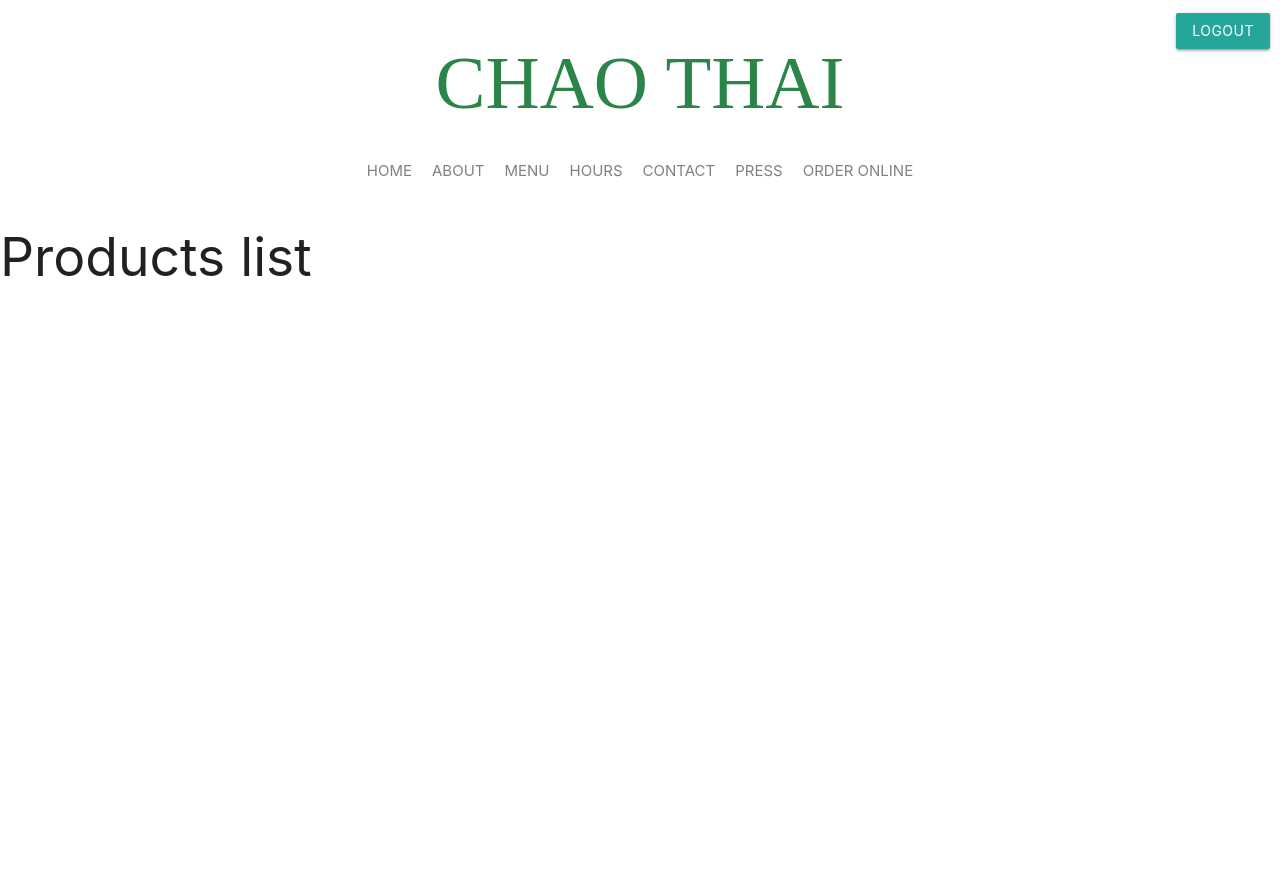
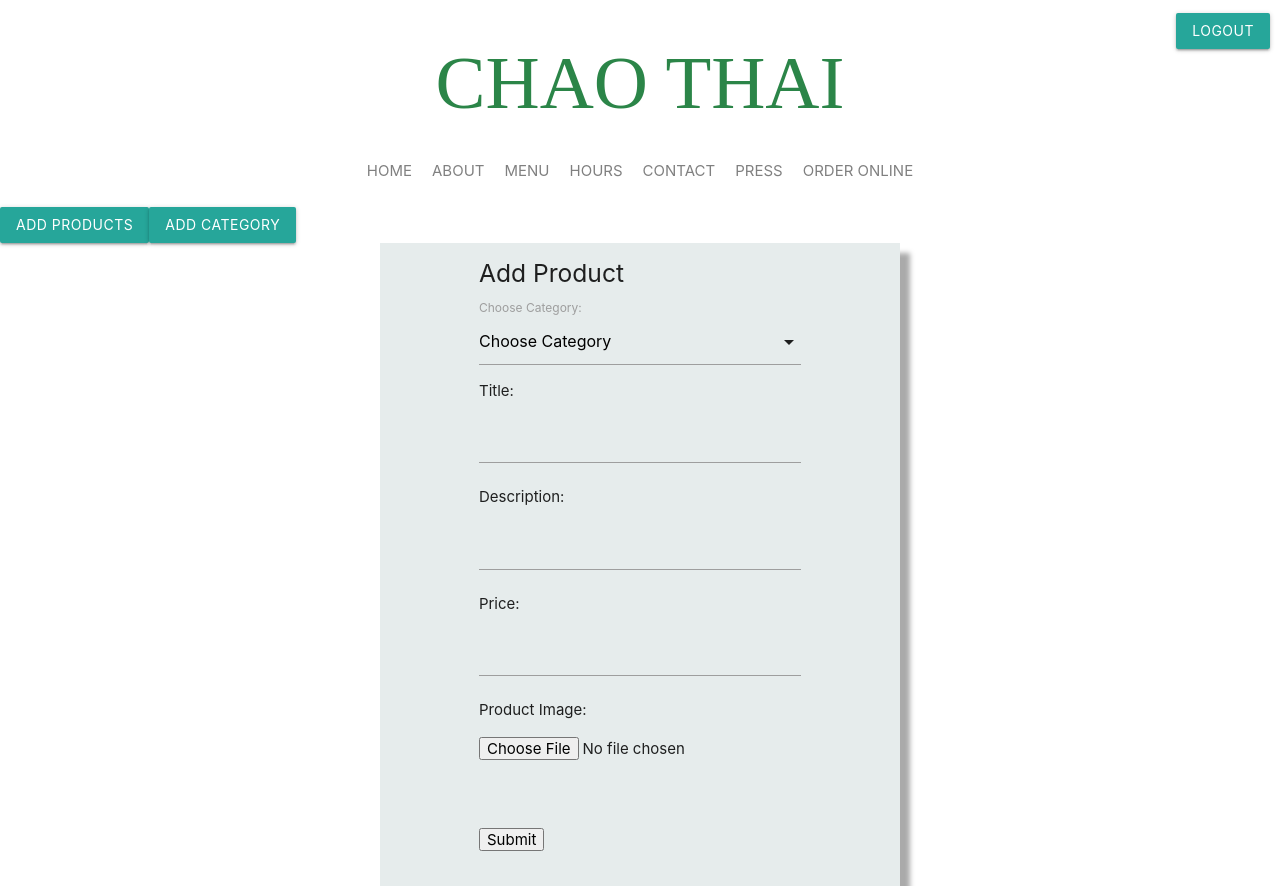
Before and after one commit to mustufakhan/mandy-qeen-restaurant, a React (Create React App) app in the folder frontend/: page /products in a window 1280 px wide. Before the commit the page ends 800 px from the top, so only its background shows below. Built offline with nearby package versions, Linux system fonts and the light colour scheme; sample sign-in values are in the browser's storage.

Commit message:
add product and category form

```diff
--- a/frontend/src/components/products/Product.js
+++ b/frontend/src/components/products/Product.js
@@ -1,6 +1,7 @@
-import React from 'react'
+import React, { useState, useEffect } from 'react'
 import Navbar from '../navbar/Navbar'
 import {useHistory} from 'react-router-dom'
+import M from 'materialize-css'
 
 export const Product = () => {
   const history = useHistory()
@@ -8,6 +9,58 @@ export const Product = () => {
     localStorage.clear()
     history.push('/')
   }
+  document.addEventListener('DOMContentLoaded', function() {
+    var elems = document.querySelectorAll('.collapsible');
+    var instances = M.Collapsible.init(elems, true);
+  });
+
+  useEffect(() => {
+   M.AutoInit();
+  }, []);
+
+  const [categoryName, setCategoryName] =useState('')
+  const [title, setTitle] =useState('')
+  const [description, setDescription] =useState('')
+  const [price, setPrice] =useState('')
+  const [Image, setImage] = useState([]);
+  const [productShow, setProductShow] = useState(true);
+  const [handleCategoryShow, setHandleCategoryShow] = useState(false);
+  const [addCategoryName, setAddCategoryName] =useState("")
+  const [addCategoryNames, setAddCategoryNames] =useState([])
+
+  const handleCategoryChange = (e) => {
+    setCategoryName(e.target.value)
+  }
+
+  const handleImageChange = (e) =>{
+    //setImage(e.target.files[0]);
+    if (e.target.files && e.target.files[0]){
+    const reader = new FileReader();
+    const objectURL = reader.readAsDataURL(e.target.files[0]);
+    //const objectURL=URL.createObjectURL(e.target.files[0]);
+    //setImage(pre=> [...pre,objectURL])
+      reader.onloadend = function (e) {
+        setImage(pre=> [...pre,reader.result])
+      }
+    }
+  }
+  const handleProductAddShow = (e) => {
+    setHandleCategoryShow(false)
+    setProductShow(true)
+  }
+  const handleCategoryAddShow = (e) => {
+    setHandleCategoryShow(true)
+    setProductShow(false)
+  }
+  const handleCategoryNameAdd = (e) =>{
+    setAddCategoryName(e.target.value)
+  }
+  const handleCategoryNameAddSubmit = (e) =>{
+    e.preventDefault();
+    setAddCategoryNames(prev=>[...prev,addCategoryName]);
+    setAddCategoryName("");
+  }
+  console.log("fdsff",addCategoryNames)
   return (
     <div>
       <button
@@ -20,7 +73,70 @@ export const Product = () => {
         Logout
       </button>
       <Navbar/>
-      <h2>Products list</h2>
+      <button class="btn waves-effect waves-light" onClick={handleProductAddShow}>Add Products</button>
+      <button class="btn waves-effect waves-light" onClick={handleCategoryAddShow}>Add Category</button>
+       { productShow && <div className="box">
+        <div className="formbox1">
+          <form>
+            <h5>Add Product</h5>
+            <label>
+            Choose Category:
+            <select value={categoryName} onChange={(e)=>setCategoryName(e.target.value)}>
+              <option value="" disabled selected>Choose Category</option>
+              <option value="Category1">Category1</option>
+              <option value="Category2">Category2</option>
+              <option value="Category3">Category3</option>
+              <option value="Category4">Category4</option>
+            </select>
+            </label>
+            <p>Title:</p>
+            <input
+              type="text"
+              className="frominput"
+              value={title}
+              onChange={(e)=>setTitle(e.target.value)}
+            />
+            <p>Description:</p>
+            <input
+              type="text"
+              className="frominput"
+              value={description}
+              onChange={(e)=>setDescription(e.target.value)}
+            />
+            <p>Price:</p>
+            <input
+              type="number"
+              className="frominput"
+              value={price}
+              onChange={(e)=>setPrice(e.target.value)}
+            />
+            <p>Product Image:</p>
+            <input
+              className="testfile"
+              accept="image/*"
+              type="file"
+              onChange={handleImageChange}
+            /><br/>
+            <br/><br/><br/>
+            <input type="submit" value="Submit" />
+          </form>
+        </div>
+      </div> }
+      { handleCategoryShow && <div className="box">
+        <div className="formbox1">
+          <form onSubmit={handleCategoryNameAddSubmit}>
+           <h5>Add Category</h5>
+           <p>Category Name:</p>
+            <input
+              type="text"
+              className="frominput"
+              value={addCategoryName}
+              onChange={handleCategoryNameAdd}
+            /><br/><br/><br/>
+            <input type="submit" value="Submit" />
+          </form>
+        </div>
+      </div> }
     </div>
   )
 }
```
